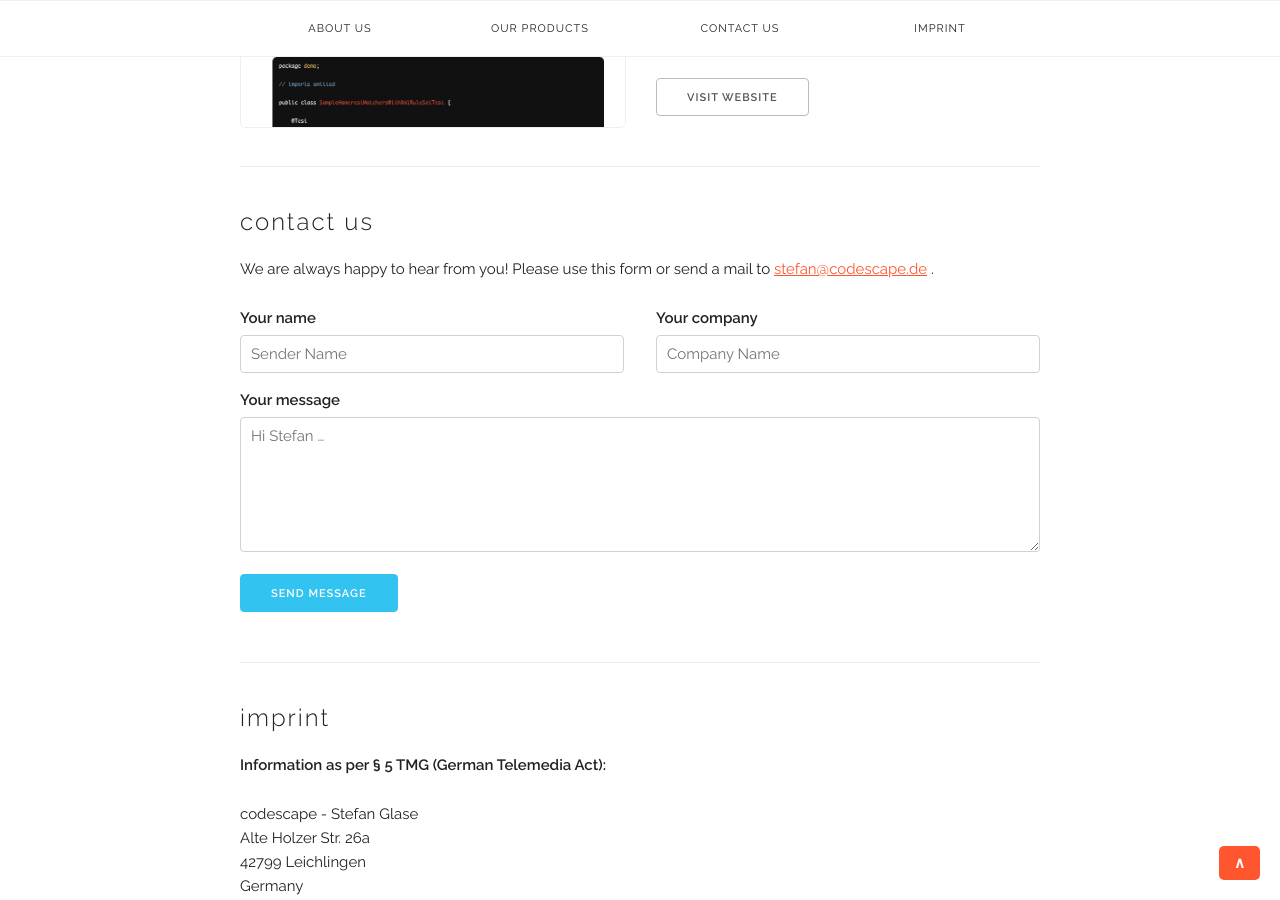
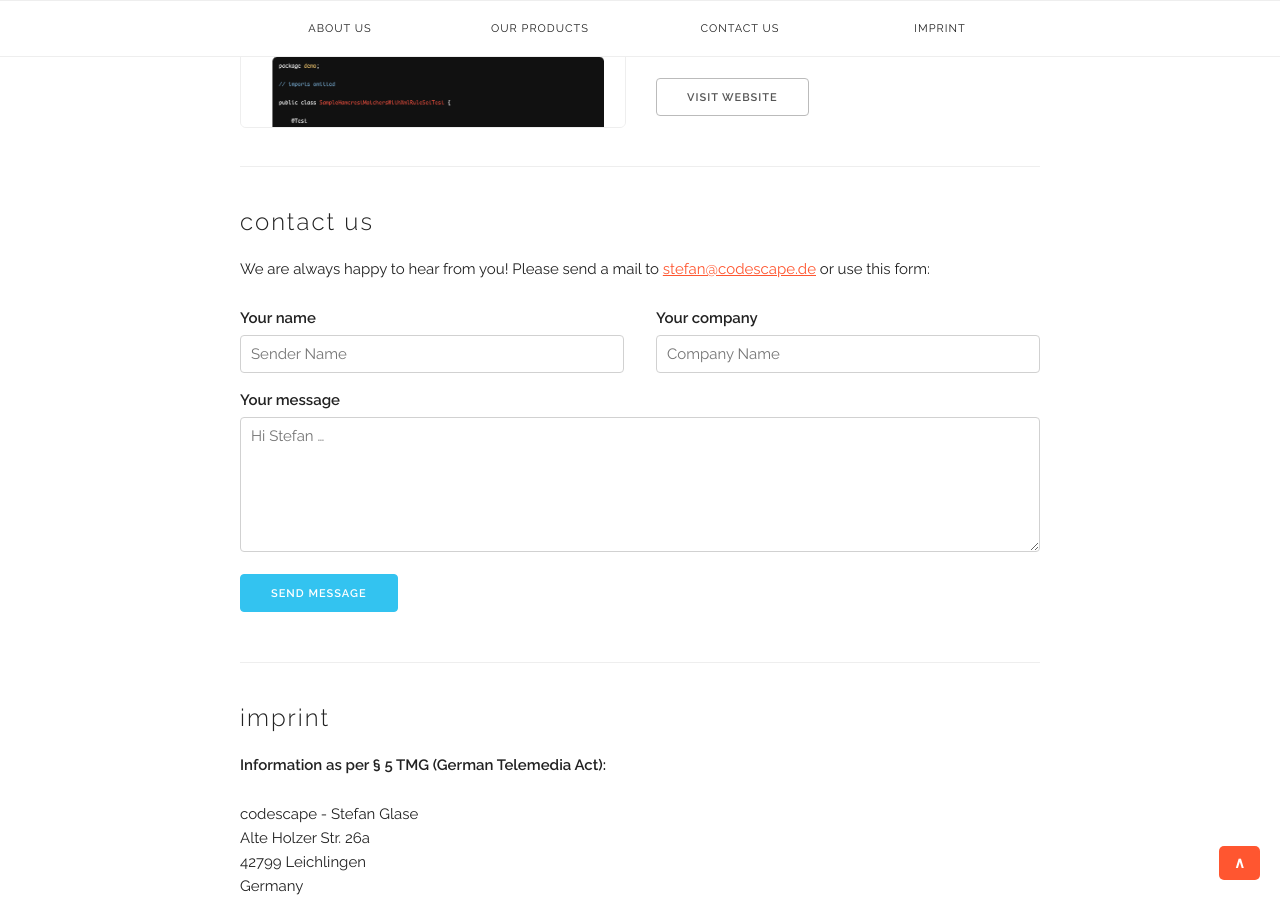
Before and after one commit to codescape/codescape.de, a Jekyll site: the page built from index.html, in a window 1280 px wide and 900 px high, scrolled down 1511 px. Built offline with Jekyll 4.4.1, drawn with Linux system fonts in a browser that asks for light colours; nearby versions of some CDN libraries.

Commit message:
Rephrase contact information message

```diff
--- a/index.html
+++ b/index.html
@@ -83,7 +83,7 @@ layout: default
 
   <h2>Contact Us</h2>
 
-  <p>We are always happy to hear from you! Please use this form or send a mail to {% include email-protected.html address="stefan@codescape.de" %}.</p>
+  <p>We are always happy to hear from you! Please send a mail to {% include email-protected.html address="stefan@codescape.de" %} or use this form:</p>
 
   <form>
     <div class="row">
```
